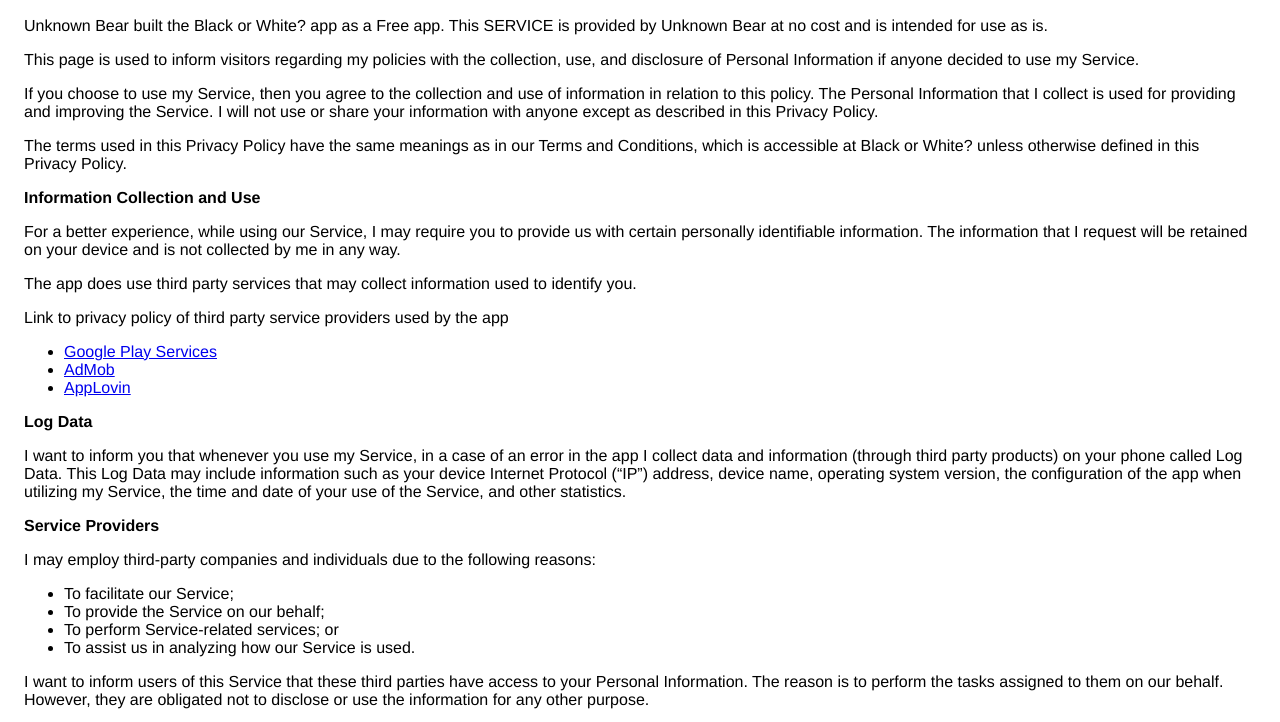
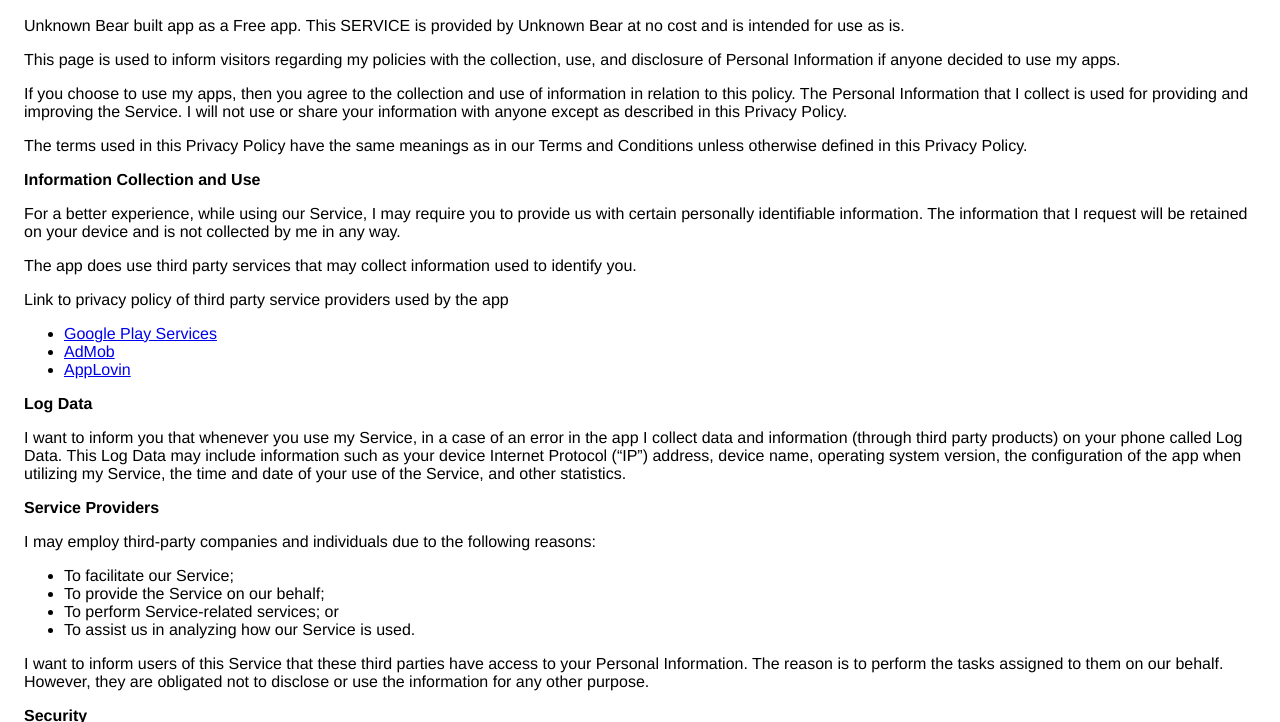
Before and after one commit to AndreiChernata/unknownbeer.privacy.github.io, a plain HTML site: page index.html in a window 1280 px wide. Shown: the part 75-797 px from the top of the page. Drawn offline with Linux system fonts and the light colour scheme.

Commit message:
Update index.html
commit

```diff
--- a/index.html
+++ b/index.html
@@ -7,16 +7,15 @@
       <style> body { font-family: 'Helvetica Neue', Helvetica, Arial, sans-serif; padding:1em; } </style>
     </head>
     <body>
-    <h2>Privacy Policy</h2> <p> Unknown Bear built the Black or White? app as a Free app. This SERVICE is provided by
+    <h2>Privacy Policy</h2> <p> Unknown Bear built app as a Free app. This SERVICE is provided by
                     Unknown Bear at no cost and is intended for use as is.
                   </p> <p>This page is used to inform visitors regarding my policies with the collection, use, and disclosure
-                    of Personal Information if anyone decided to use my Service.
-                  </p> <p>If you choose to use my Service, then you agree to the collection and use of information in
+                    of Personal Information if anyone decided to use my apps.
+                  </p> <p>If you choose to use my apps, then you agree to the collection and use of information in
                     relation to this policy. The Personal Information that I collect is used for providing and improving
                     the Service. I will not use or share your information with anyone except as described
                     in this Privacy Policy.
-                  </p> <p>The terms used in this Privacy Policy have the same meanings as in our Terms and Conditions, which is
-                    accessible at Black or White? unless otherwise defined in this Privacy Policy.
+                  </p> <p>The terms used in this Privacy Policy have the same meanings as in our Terms and Conditions unless otherwise defined in this Privacy Policy.
                   </p> <p><strong>Information Collection and Use</strong></p> <p>For a better experience, while using our Service, I may require you to provide us with certain
                     personally identifiable information. The information that I request will be retained on your device and is not collected by me in any way.
                   </p> <p>The app does use third party services that may collect information used to identify you.</p> <div><p>Link to privacy policy of third party service providers used by the app</p> <ul><li><a href="https://www.google.com/policies/privacy/" target="_blank">Google Play Services</a></li><li><a href="https://support.google.com/admob/answer/6128543?hl=en" target="_blank">AdMob</a></li><!----><li><a href="https://www.applovin.com/privacy/" target="_blank">AppLovin</a></li><!----><!----><!----><!----><!----><!----></ul></div> <p><strong>Log Data</strong></p> <p> I want to inform you that whenever you use my Service, in a case of
```
